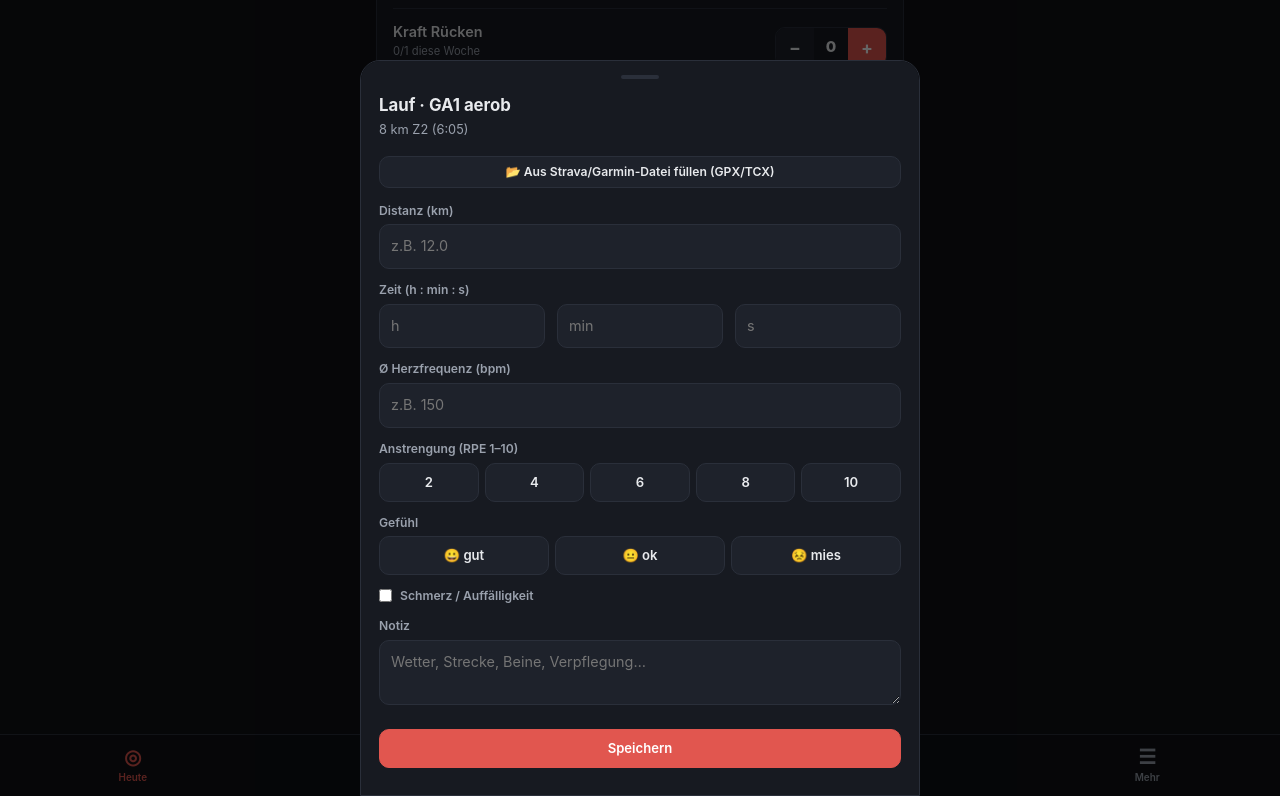
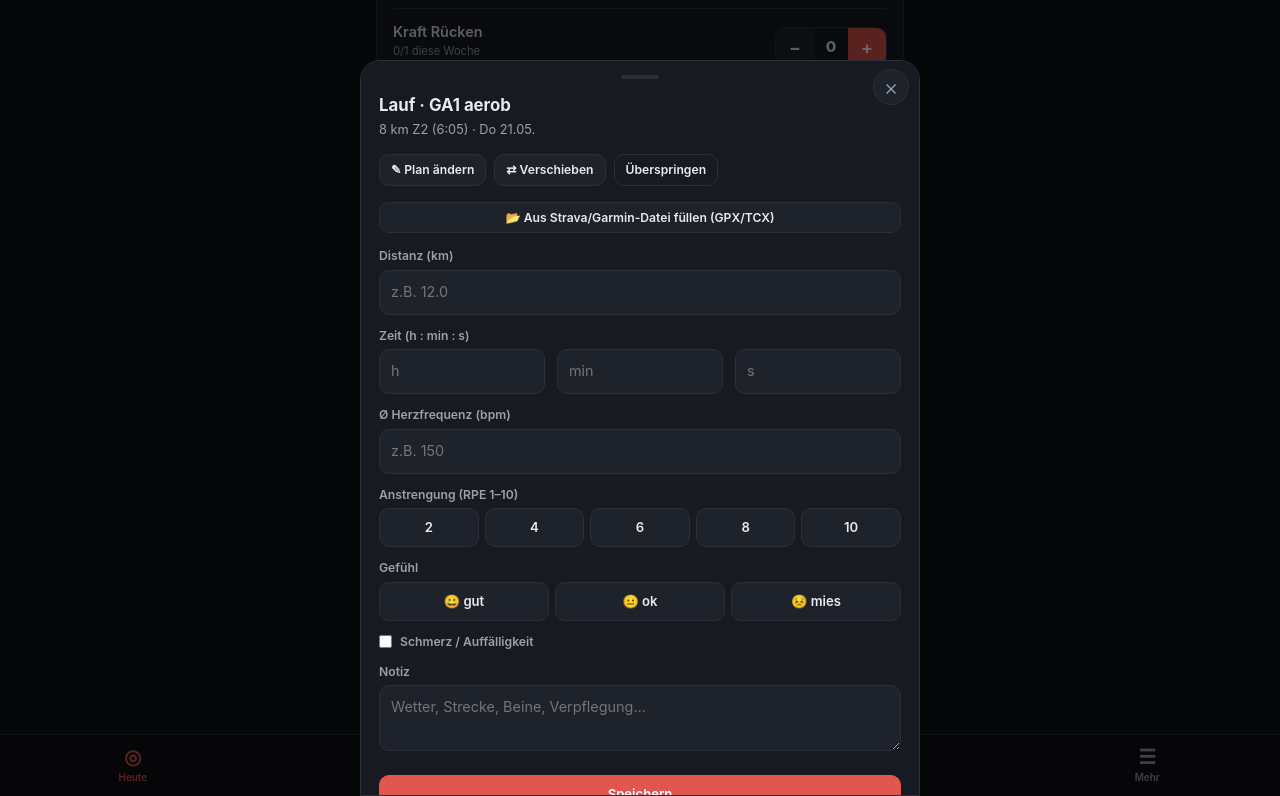
Before and after one commit to jduscher-netizen/marathon-koeln-2026, a plain HTML site: page index.html in a window 1280 px wide. Both pictures are taken after a click on the element 640 px from the left and 969 px from the top of the page. Shown: the part 483-1279 px from the top of the page. Drawn offline with Linux system fonts and the light colour scheme.

Commit message:
Lauf-Fenster: Plan ändern/Verschieben/Überspringen direkt im Sheet; Sheet mit X-Button + Swipe-Down-to-Dismiss

```diff
--- a/index.html
+++ b/index.html
@@ -69,7 +69,9 @@
   .nav a .ni{font-size:1.25rem;line-height:1}
   .nav a.on{color:var(--accent)}
   .modal{position:fixed;inset:0;background:rgba(0,0,0,.6);display:flex;align-items:flex-end;justify-content:center;z-index:100}
-  .sheet{background:var(--card);border-radius:20px 20px 0 0;width:100%;max-width:560px;max-height:92vh;overflow-y:auto;padding:20px 18px calc(28px + env(safe-area-inset-bottom));border:1px solid var(--line)}
+  .sheet{position:relative;background:var(--card);border-radius:20px 20px 0 0;width:100%;max-width:560px;max-height:92vh;overflow-y:auto;padding:20px 18px calc(28px + env(safe-area-inset-bottom));border:1px solid var(--line);touch-action:pan-y;will-change:transform}
+  .sheet-close{position:absolute;top:8px;right:10px;width:36px;height:36px;border-radius:50%;background:var(--card2);color:var(--mut);border:1px solid var(--line);font-size:1.4rem;font-weight:300;display:flex;align-items:center;justify-content:center;padding:0;line-height:1;z-index:5;cursor:pointer}
+  .sheet-close:active{background:var(--line);color:var(--txt)}
   .sheet h2{font-size:1.05rem}
   .grab{width:38px;height:4px;background:var(--line);border-radius:2px;margin:-6px auto 14px}
   .bar{display:flex;align-items:flex-end;gap:5px;height:130px;margin-top:8px}
@@ -957,7 +959,27 @@ function viewMehr(){
 
 /* ============ MODALS ============ */
 function closeModal(){ document.getElementById("modalRoot").innerHTML=""; }
-function sheet(h){ document.getElementById("modalRoot").innerHTML=`<div class="modal" onclick="if(event.target===this)closeModal()"><div class="sheet"><div class="grab"></div>${h}</div></div>`; }
+function sheet(h){
+  document.getElementById("modalRoot").innerHTML=`<div class="modal" onclick="if(event.target===this)closeModal()"><div class="sheet"><button class="sheet-close" onclick="closeModal()" aria-label="Schließen">×</button><div class="grab"></div>${h}</div></div>`;
+  attachSheetGestures();
+}
+function attachSheetGestures(){
+  const s=document.querySelector(".sheet"); if(!s) return;
+  let startY=0, dy=0, dragging=false;
+  const start=e=>{ if(s.scrollTop>2) return;
+    const t=e.touches?e.touches[0]:e; startY=t.clientY; dy=0; dragging=true; s.style.transition="none"; };
+  const move=e=>{ if(!dragging) return;
+    const t=e.touches?e.touches[0]:e; const d=t.clientY-startY;
+    if(d<0){ dy=0; s.style.transform=""; return; }
+    dy=d; s.style.transform=`translateY(${d}px)`; };
+  const end=()=>{ if(!dragging) return; dragging=false; s.style.transition="transform .22s ease-out";
+    if(dy>110){ s.style.transform="translateY(100%)"; setTimeout(closeModal,220); }
+    else { s.style.transform=""; } dy=0; };
+  s.addEventListener("touchstart",start,{passive:true});
+  s.addEventListener("touchmove",move,{passive:true});
+  s.addEventListener("touchend",end);
+  s.addEventListener("touchcancel",end);
+}
 window._seg={};
 function selSeg(g,b,v){ b.parentNode.querySelectorAll("button").forEach(x=>x.classList.remove("on")); b.classList.add("on"); window._seg[g]=v; }
 
@@ -965,7 +987,14 @@ function selSeg(g,b,v){ b.parentNode.querySelectorAll("button").forEach(x=>x.cla
 function openRun(w,slot){
   const id=runId(w,slot), c=runContent(w,slot), L=DB.logs[id]||{};
   const h=Math.floor((L.sec||0)/3600), m=Math.floor(((L.sec||0)%3600)/60), s=(L.sec||0)%60;
-  sheet(`<h2>${c.title}</h2><div class="sub" style="margin:-6px 0 4px">${c.det}</div>
+  const sk=isSkipped(id);
+  const dt=dateOf(w,effDay(w,slot));
+  sheet(`<h2>${c.title}</h2><div class="sub" style="margin:-6px 0 4px">${c.det} · ${fmtD(dt)}${c.edited?" · angepasst":""}</div>
+    <div class="acts" style="margin:14px 0 4px">
+      <button class="btn-sm" onclick="closeModal();openPlanEdit(${w},'${slot}')">✎ Plan ändern</button>
+      <button class="btn-sm" onclick="closeModal();openMove(${w},'${slot}')">⇄ Verschieben</button>
+      <button class="btn-sm btn-gh" onclick="closeModal();toggleSkip('${id}')">${sk?"Doch laufen":"Überspringen"}</button>
+    </div>
     <button class="btn-sm" style="width:100%;margin:12px 0 2px" onclick="document.getElementById('f_file').click()">📂 Aus Strava/Garmin-Datei füllen (GPX/TCX)</button>
     <input id="f_file" type="file" accept=".gpx,.tcx,.xml" style="display:none" onchange="runImportFile(event)">
     <label>Distanz (km)</label><input id="f_dist" type="number" inputmode="decimal" step="0.1" value="${L.dist||""}" placeholder="z.B. 12.0">
```
